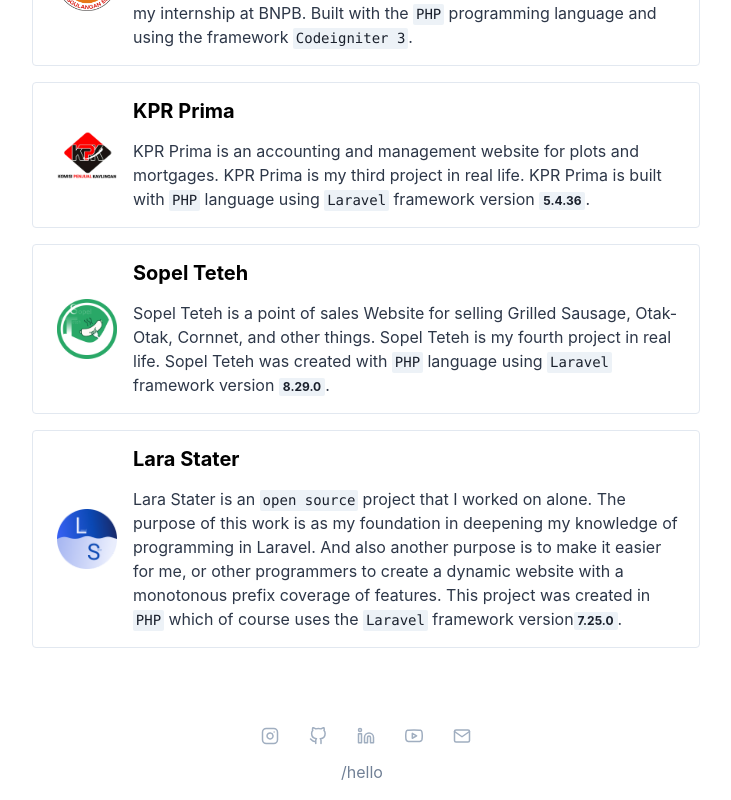
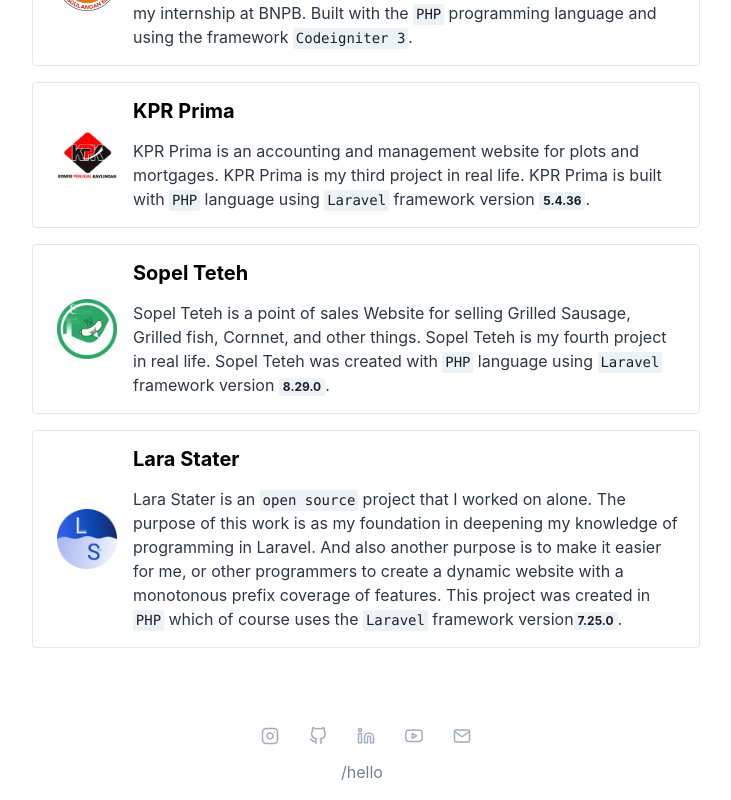
Before and after one commit to rahmatsubandi/rahmatsubandi.me, a Next.js app: page /projects in a window 1280 px wide. Shown: the part 1887-2687 px from the top of the page, without its empty margins (274-1005 px from the left). Built offline with nearby package versions, Linux system fonts and the light colour scheme.

Commit message:
change text project

```diff
--- a/pages/projects.js
+++ b/pages/projects.js
@@ -245,7 +245,7 @@
               color={iconColor[colorMode]}
             >
               Sopel Teteh is a point of sales Website for selling Grilled
-              Sausage, Otak-Otak, Cornnet, and other things. Sopel Teteh is my
+              Sausage, Grilled fish, Cornnet, and other things. Sopel Teteh is my
               fourth project in real life. Sopel Teteh was created with{" "}
               <Code>PHP</Code> language using <Code>Laravel</Code> framework
               version <Badge>8.29.0</Badge>.
```
